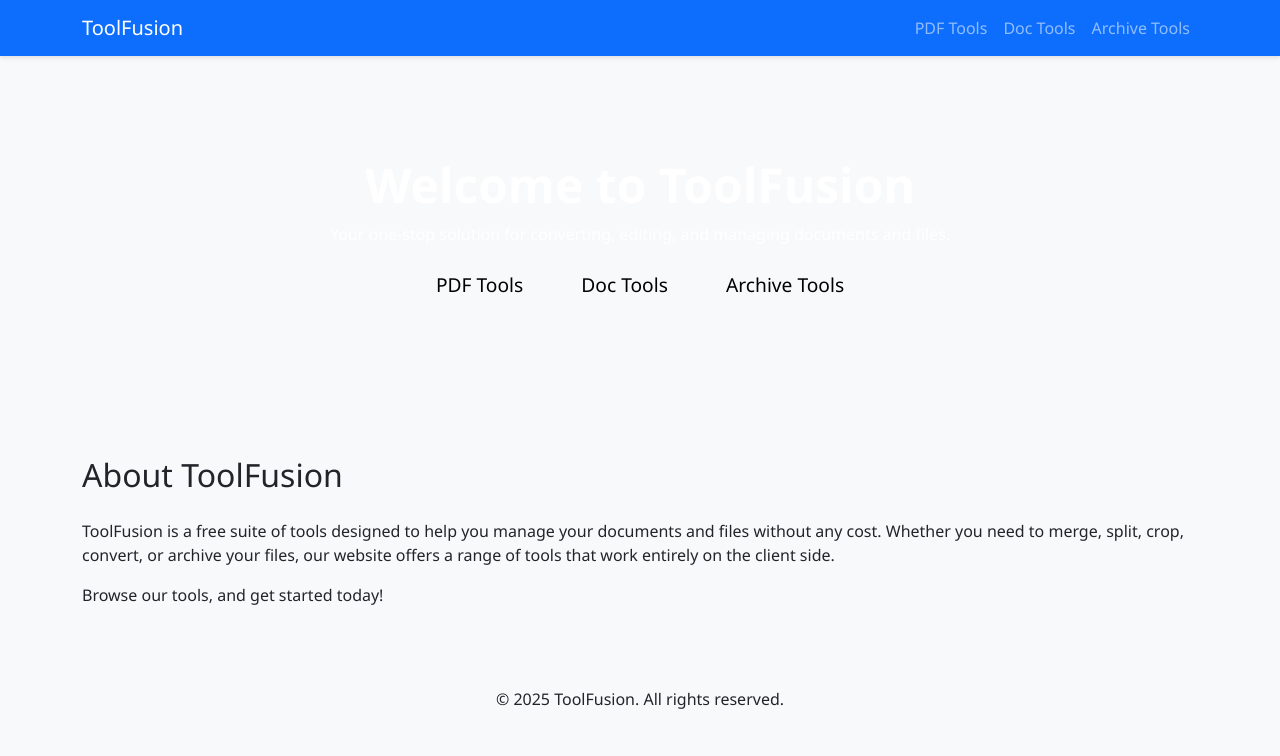
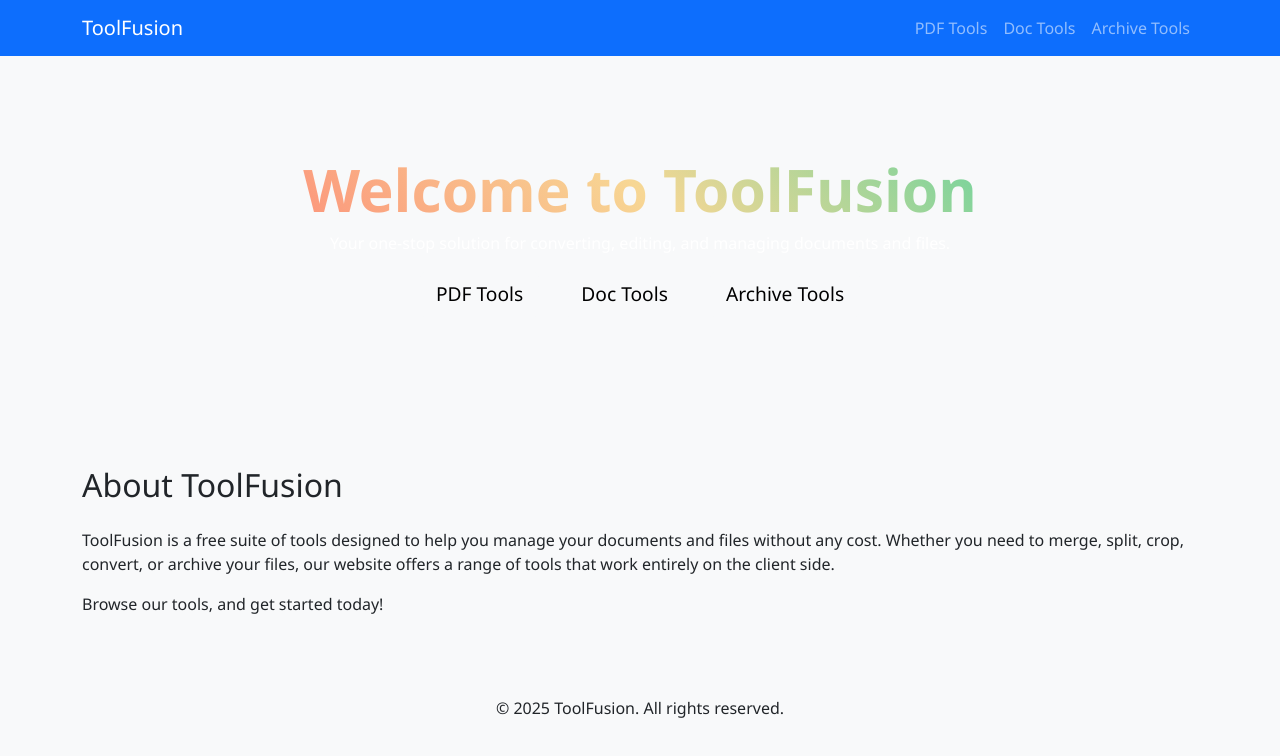
Before and after one commit to diwalinew/indisa, a plain HTML site: page index.html in a window 1280 px wide. Drawn offline with nearby package versions, Linux system fonts and the light colour scheme.

Commit message:
Update index.html

```diff
--- a/index.html
+++ b/index.html
@@ -7,8 +7,12 @@
   <!-- Bootstrap CSS -->
   <link rel="stylesheet" href="https://cdn.jsdelivr.net/npm/bootstrap@5.3.0/dist/css/bootstrap.min.css" />
   <!-- Custom CSS -->
-  <link rel="stylesheet" href="assets/css/main.css" />
   <style>
+    body {
+      font-family: 'Segoe UI', sans-serif;
+      background-color: #f8f9fa;
+      margin: 0;
+    }
     .hero {
       background: url('assets/images/hero-bg.jpg') no-repeat center center;
       background-size: cover;
@@ -17,8 +21,24 @@
       text-align: center;
     }
     .hero h1 {
-      font-size: 3rem;
+      font-size: 3.5rem;
       font-weight: bold;
+      /* Gradient text */
+      background: linear-gradient(45deg, #ff6b6b, #f7d794, #1dd1a1);
+      -webkit-background-clip: text;
+      -webkit-text-fill-color: transparent;
+      animation: pulse 2s infinite;
+    }
+    @keyframes pulse {
+      0% {
+        transform: scale(1);
+      }
+      50% {
+        transform: scale(1.05);
+      }
+      100% {
+        transform: scale(1);
+      }
     }
     .tool-links a {
       margin: 0 10px;
@@ -26,7 +46,7 @@
     }
   </style>
 </head>
-<body class="fade-in">
+<body>
   <!-- Navbar -->
   <nav class="navbar navbar-expand-lg navbar-dark bg-primary">
     <div class="container">
```
